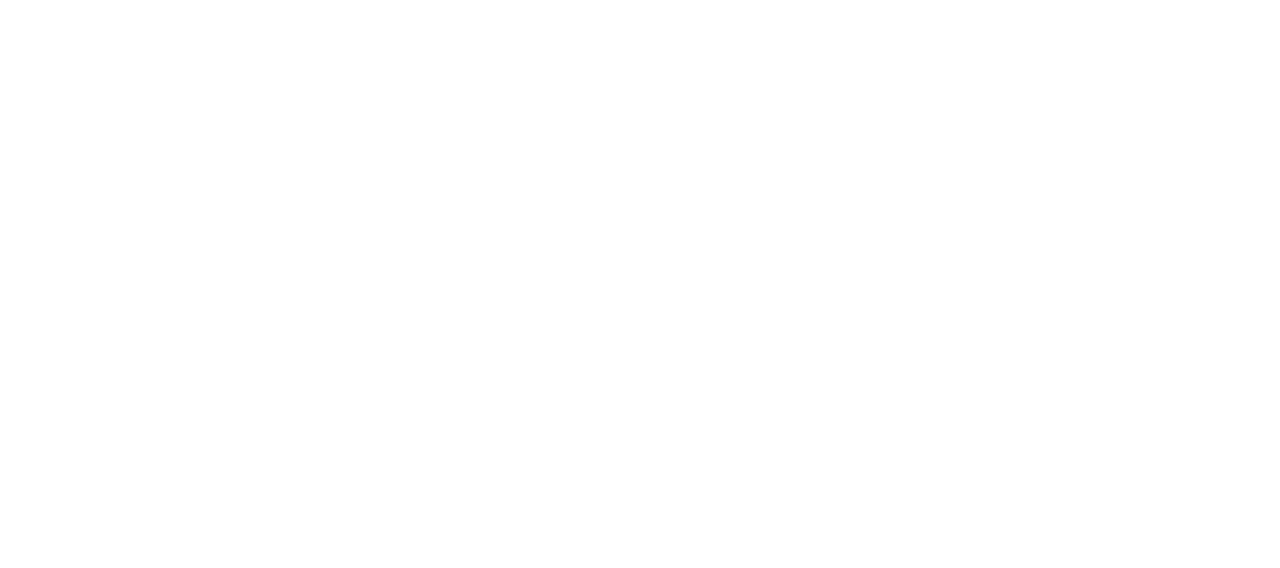
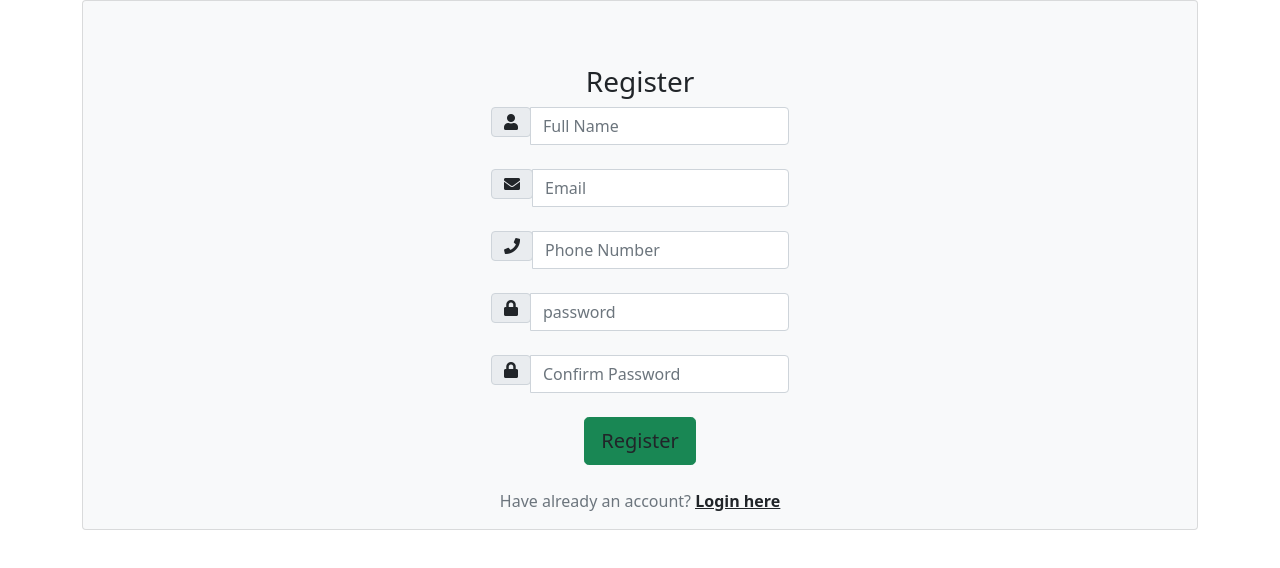
Before and after one commit to vinayakdeshpande1/Shopkart_Frontend, an Angular app: page /signup in a window 1280 px wide. Before the commit this address led to /. Shown: the top 568 px of the page. Built offline with nearby package versions, Linux system fonts and the light colour scheme.

Commit message:
registration page commited

```diff
--- a/angular.json
+++ b/angular.json
@@ -1,5 +1,8 @@
 {
   "$schema": "./node_modules/@angular/cli/lib/config/schema.json",
+  "cli": {
+    "analytics": false
+  },
   "version": 1,
   "newProjectRoot": "projects",
   "projects": {
--- a/package.json
+++ b/package.json
@@ -24,7 +24,7 @@
     "zone.js": "~0.11.4"
   },
   "devDependencies": {
-    "@angular-devkit/build-angular": "~12.1.3",
+    "@angular-devkit/build-angular": "^12.1.4",
     "@angular/cli": "~12.1.3",
     "@angular/compiler-cli": "~12.1.0-",
     "@types/jasmine": "~3.8.0",
--- a/src/app/app-routing.module.ts
+++ b/src/app/app-routing.module.ts
@@ -2,6 +2,7 @@
 import { RouterModule, Routes } from '@angular/router';
 import { CartComponent } from './pages/cart/cart.component';
 import { HomeComponent } from './pages/home/home.component';
+import {SignupComponent} from './signup/signup.component';
 
 const routes: Routes = [
   {
@@ -12,6 +13,10 @@
     path: "cart",
     component: CartComponent,
   },
+  {
+    component:SignupComponent,
+    path:"signup"
+  }
 ];
 
 @NgModule({
--- a/src/app/app.module.ts
+++ b/src/app/app.module.ts
@@ -1,6 +1,5 @@
 import { NgModule } from '@angular/core';
 import { BrowserModule } from '@angular/platform-browser';
-
 import { AppRoutingModule } from './app-routing.module';
 import { AppComponent } from './app.component';
 import { NavbarComponent } from './navbar/navbar.component';
@@ -10,6 +9,7 @@
 import { CategoryFilterNavbarComponent } from './category-filter-navbar/category-filter-navbar.component';
 import { CartComponent } from './pages/cart/cart.component';
 import { HomeComponent } from './pages/home/home.component';
+import { SignupComponent } from './signup/signup.component';
 
 @NgModule({
   declarations: [
@@ -20,7 +20,8 @@
     CategoryDisplayComponent,
     CategoryFilterNavbarComponent,
     CartComponent,
-    HomeComponent
+    HomeComponent,
+    SignupComponent
   ],
   imports: [
     BrowserModule,
--- a/src/app/navbar/navbar.component.html
+++ b/src/app/navbar/navbar.component.html
@@ -15,7 +15,7 @@
       </form>
       <ul class="navbar-nav right-content align-items-center">
         <li class="nav-item mx-1 fw-bold btn btn-light text-primary">Login</li>
-        <li class="nav-item mx-1 fw-bold btn btn-light text-primary">Create Account</li>
+        <a class="nav-item mx-1 fw-bold btn btn-light text-primary" routerLink="signup">SignUp</a>
         <li class="nav-item mx-2 ms-5">
           <i class="fas fa-cart-plus fs-4"></i>
           <span class="cart-badge badge bg-danger d-none d-sm-inline">5</span>
--- /dev/null
+++ b/src/app/signup/signup.component.html
@@ -0,0 +1,59 @@
+<div>
+    <div class="container">
+        <div class="card bg-light">
+            <div class="card-body mx-auto">
+                <h3 class="card-title mt-5 text-center">Register</h3>
+                <form>
+                    <div class="form-group input-group mb-4">
+                        <div class="input-group-prepend">
+                            <span class="input-group-text">
+                                <i class="fa fa-user mr-3"></i>
+                            </span>
+                        </div>
+                        <input type="text" class="form-control" placeholder="Full Name">
+                    </div>
+                    <div class="form-group input-group mb-4">
+                        <div class="input-group-prepend">
+                            <span class="input-group-text">
+                                <i class="fa  fa-envelope mr-3"></i>
+                            </span>
+                        </div>
+                        <input type="email" class="form-control" id="email" placeholder="Email">
+                    </div>
+                    <div class="form-group input-group mb-4">
+                        <div class=input-group-prepend>
+                            <span class="input-group-text">
+                                <i class="fa fa-phone mr-3"></i>
+                            </span>
+                        </div>
+                        <input type="number" class="form-control" placeholder="Phone Number">
+                    </div>
+                    <div class="form-group input-group mb-4">
+                        <div class="input-group-prepend">
+                            <span class="input-group-text">
+                                <i class="fa fa-lock"></i>
+                            </span>
+                        </div>
+                        <input type="password" class="form-control" id="password" placeholder="password"
+                            formControlName="password">
+                    </div>
+                    <div class="form-group input-group mb-4">
+                        <div class="input-group-prepend">
+                            <span class="input-group-text">
+                                <i class="fa fa-lock"></i>
+                            </span>
+                        </div>
+                        <input type="password" class="form-control" id="password" placeholder="Confirm Password"
+                            formControlName="password">
+                    </div>
+                    <div class="d-flex justify-content-center">
+                        <button type="button"
+                            class="btn btn-success btn-block btn-lg gradient-custom-4 text-body">Register</button>
+                    </div>
+                    <p class="text-center text-muted mt-4 mb-0">Have already an account? <a href="#!"
+                            class="fw-bold text-body"><u>Login here</u></a></p>
+                </form>
+            </div>
+        </div>
+    </div>
+</div>
--- /dev/null
+++ b/src/app/signup/signup.component.ts
@@ -0,0 +1,27 @@
+import { Component, OnInit } from '@angular/core';
+import { FormGroup,FormControl } from '@angular/forms';
+
+@Component({
+  selector: 'app-signup',
+  templateUrl: './signup.component.html',
+  styleUrls: ['./signup.component.css']
+})
+export class SignupComponent implements OnInit {
+
+  signUp = new FormGroup({
+    fname:new FormControl(''),
+    lname:new FormControl(''),
+    email:new FormControl(''),
+    password:new FormControl('')
+  })
+  constructor() {
+
+  }
+  ngOnInit(): void {
+  }
+  collectInfo()
+  {
+    console.warn(this.signUp.value)
+  }
+
+}
```
Also changed, not shown: src/app/signup/signup.component.css (added), 2 other files (tests, documents, lock files or other folders).
